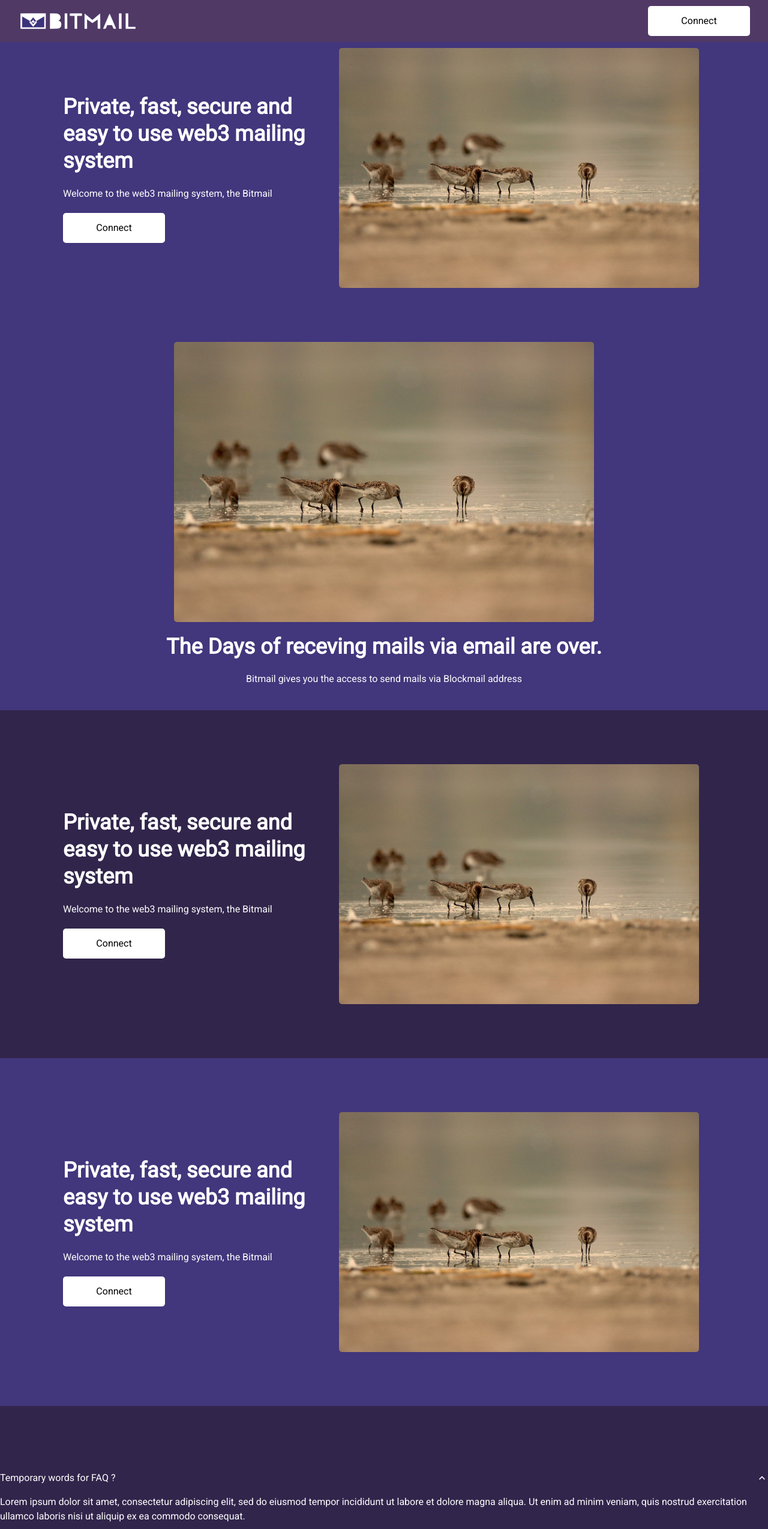
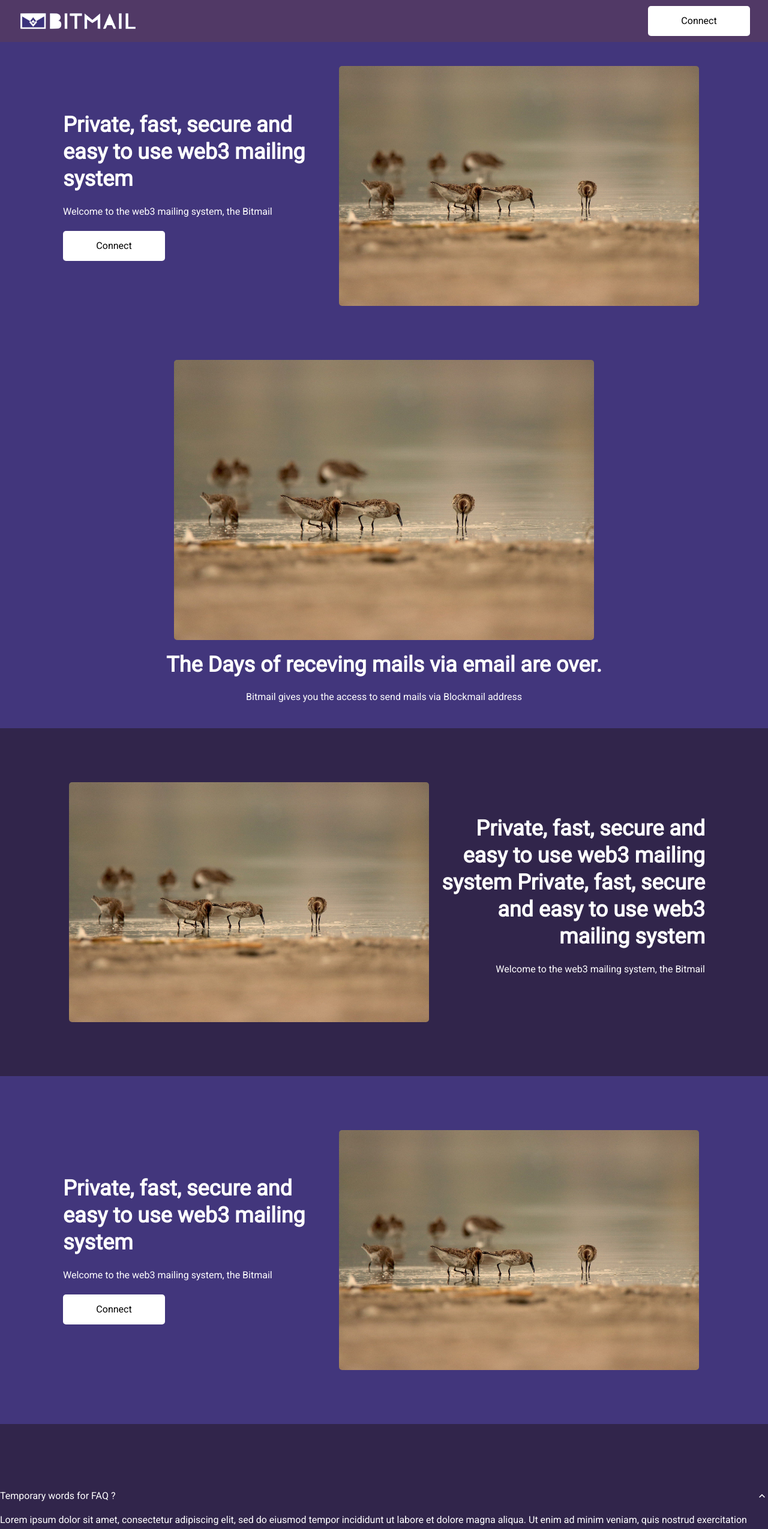
Before and after one commit to tachieth/BitMail-, a Next.js app: page / in a window 1280 px wide. Shown: the top 2549 px of the page at 60% size. Built offline with nearby package versions, Linux system fonts and the light colour scheme.

Commit message:
mainchanges

```diff
--- a/pages/_app.js
+++ b/pages/_app.js
@@ -1,6 +1,8 @@
 import { ChakraProvider, extendTheme } from '@chakra-ui/react';
 import '../styles/globals.css';
 import '@fontsource/roboto';
+
+
 
 const theme = extendTheme({
   colors: {
--- a/pages/index.js
+++ b/pages/index.js
@@ -7,14 +7,11 @@ import {
   AccordionIcon,
 } from '@chakra-ui/react';
 
-
 export default function Home() {
   return (
     <>
-      <Box maxW="1440px" mx="auto" w="100%" bg="bg" minH="100vh">
-
-
-        <Box id="header" px="30px" w="100%" bg="#513966" py="10px" color="white">
+      <Box maxW={{ base: 'auto', md: '1440px' }} mx="auto" w="100%" bg="bg" minH="100vh">
+        <Box mb="30px" id="header" px="30px" w="100%" bg="#513966" py="10px" color="white">
           <Flex w="100%" alignItems="center" justifyContent="space-between">
             <Box>
               <Image w="200px" alt="logo" src="/images/logo.png" />
@@ -28,9 +25,21 @@ export default function Home() {
           </Flex>
         </Box>
 
-
-        <Flex mb="70px" py="10px" w="100%" alignItems="center" justifyContent="center">
-          <Box color="white" w="450px">
+        <Flex
+          flexDirection={{ base: 'column', md: 'row' }}
+          mb="70px"
+          py="10px"
+          w="100%"
+          alignItems="center"
+          justifyContent="center"
+        >
+          <Flex
+            flexDirection="column"
+            mb={{ base: '20px', md: '0' }}
+            alignItems={{ base: 'center', md: 'flex-start' }}
+            color="white"
+            w={{ base: 'auto', md: '450px' }}
+          >
             <Heading mb="20px" lineHeight="45px">
               Private, fast, secure and easy to use web3 mailing system
             </Heading>
@@ -39,7 +48,7 @@ export default function Home() {
             <Box as="button" w="170px" h="50px" bg="white" borderRadius="5px">
               <Text color="black">Connect</Text>
             </Box>
-          </Box>
+          </Flex>
 
           <Box px="10px">
             <Image borderRadius="5px" w="600px" alt="1" src="/images/1.jpg" />
@@ -64,26 +73,46 @@ export default function Home() {
         </Flex>
 
         <Box w="100%" bg="pink">
-          <Flex py="90px" w="100%" alignItems="center" justifyContent="center">
-            <Box color="white" w="450px">
-              <Heading mb="20px" lineHeight="45px">
-                Private, fast, secure and easy to use web3 mailing system
-              </Heading>
-              <Text mb="20px">Welcome to the web3 mailing system, the Bitmail</Text>
-
-              <Box as="button" w="170px" h="50px" bg="white" borderRadius="5px">
-                <Text color="black">Connect</Text>
-              </Box>
-            </Box>
-
+          <Flex
+            flexDirection={{ base: 'column', md: 'row' }}
+            py="90px"
+            w="100%"
+            alignItems="center"
+            justifyContent="center"
+          >
             <Box px="10px">
               <Image borderRadius="5px" w="600px" alt="1" src="/images/1.jpg" />
             </Box>
+
+            <Flex
+              flexDirection="column"
+              alignItems={{ base: 'center', md: 'flex-end' }}
+              color="white"
+              w={{ base: 'auto', md: '450px' }}
+            >
+              <Heading textAlign={{ base: 'center', md: 'right' }} mb="20px" lineHeight="45px">
+                Private, fast, secure and easy to use web3 mailing system Private, fast, secure and
+                easy to use web3 mailing system
+              </Heading>
+
+              <Text mb="20px">Welcome to the web3 mailing system, the Bitmail</Text>
+            </Flex>
           </Flex>
         </Box>
 
-        <Flex py="90px" w="100%" alignItems="center" justifyContent="center">
-          <Box color="white" w="450px">
+        <Flex
+          flexDirection={{ base: 'column', md: 'row' }}
+          py="90px"
+          w="100%"
+          alignItems="center"
+          justifyContent="center"
+        >
+          <Flex
+            alignItems={{ base: 'center', md: 'flex-start' }}
+            flexDirection="column"
+            color="white"
+            w={{ base: 'auto', md: '450px' }}
+          >
             <Heading mb="20px" lineHeight="45px">
               Private, fast, secure and easy to use web3 mailing system
             </Heading>
@@ -92,7 +121,7 @@ export default function Home() {
             <Box as="button" w="170px" h="50px" bg="white" borderRadius="5px">
               <Text color="black">Connect</Text>
             </Box>
-          </Box>
+          </Flex>
 
           <Box px="10px">
             <Image borderRadius="5px" w="600px" alt="1" src="/images/1.jpg" />
--- a/styles/globals.css
+++ b/styles/globals.css
@@ -2,8 +2,8 @@ html,
 body {
   padding: 0;
   margin: 0;
-  font-family: -apple-system, BlinkMacSystemFont, Segoe UI, Roboto, Oxygen,
-    Ubuntu, Cantarell, Fira Sans, Droid Sans, Helvetica Neue, sans-serif;
+  font-family: -apple-system, BlinkMacSystemFont, Segoe UI, Roboto, Oxygen, Ubuntu, Cantarell,
+    Fira Sans, Droid Sans, Helvetica Neue, sans-serif;
 }
 
 a {
```
